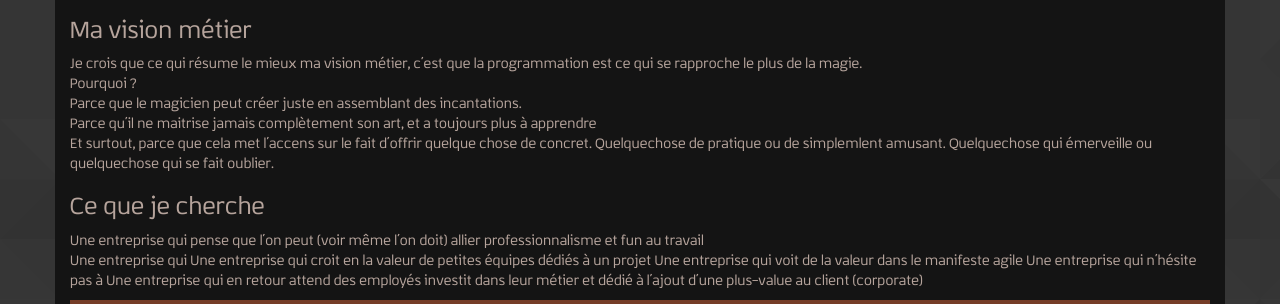
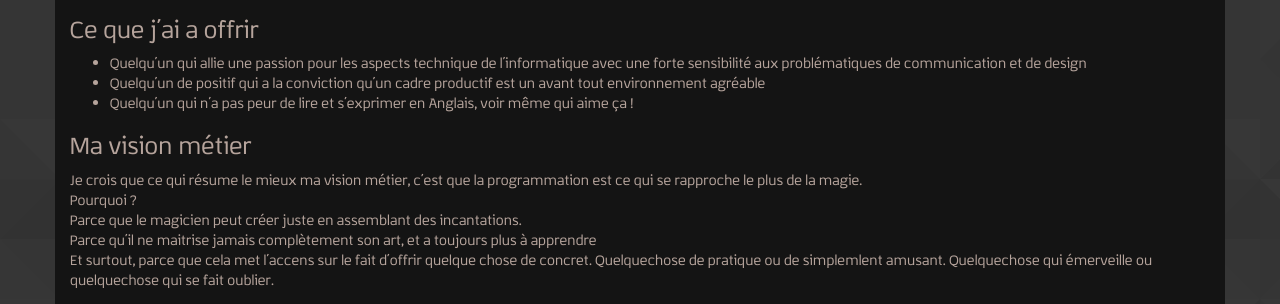
Before and after one commit to MarcMonchablon/pupweb, a website: page site/index.jade in a window 1280 px wide. Shown: the part 481-785 px from the top of the page. Drawn offline with nearby package versions, Linux system fonts and the light colour scheme; files that its build step writes are made by us from their sources.

Commit message:
Added more text about me

```diff
--- a/site/includes/motivation.jade
+++ b/site/includes/motivation.jade
@@ -1,3 +1,9 @@
+h3 Ce que j&#39;ai a offrir
+ul
+  li Quelqu&#39;un qui allie une passion pour les aspects technique de l&#39;informatique avec une forte sensibilité aux problématiques de communication et de design
+  li Quelqu&#39;un de positif qui a la conviction qu&#39;un cadre productif est un avant tout environnement agréable
+  li Quelqu&#39;un qui n&#39;a pas peur de lire et s&#39;exprimer en Anglais, voir même qui aime ça !
+
 h3 Ma vision métier
 p.
   Je crois que ce qui résume le mieux ma vision métier, c&#39;est que la programmation est ce qui se rapproche le plus de la magie.
```
Also changed, not shown: site/includes/motivation.html, site/index.html.
